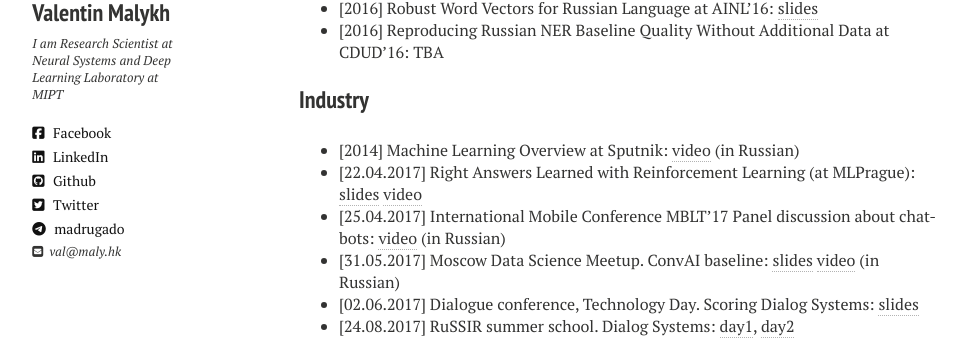
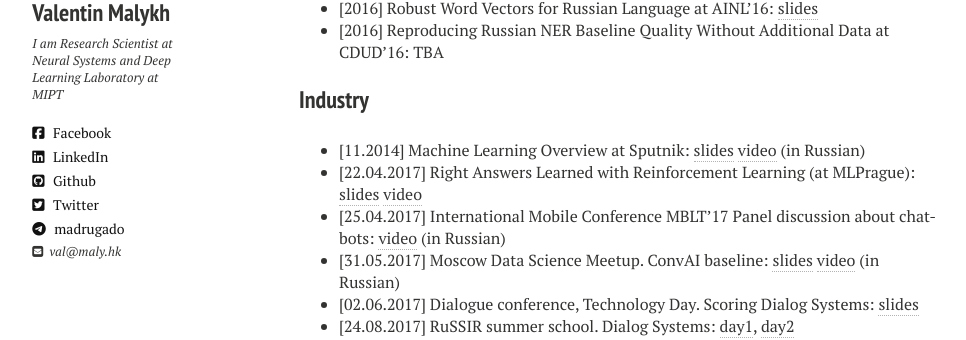
Before and after one commit to madrugado/madrugado.github.io, a Jekyll site: the page built from presentations.md, in a window 1280 px wide. Shown: the part 212-552 px from the top of the page, without its empty margins (21-987 px from the left). Built offline with Jekyll 4.4.1, drawn with Linux system fonts in a browser that asks for light colours; nearby versions of some CDN libraries.

Commit message:
ENH: added slides for Sputnik

```diff
--- a/presentations.md
+++ b/presentations.md
@@ -10,7 +10,7 @@ tagline: A List of Presentations' Materials
 - [2016] Reproducing Russian NER Baseline Quality Without Additional Data at CDUD'16: TBA
 
 ### Industry
-- [2014] Machine Learning Overview at Sputnik: [video](https://www.youtube.com/watch?v=2B7X7HvoWek) (in Russian)
+- [11.2014] Machine Learning Overview at Sputnik: [slides](pdf/Sputnik_seminar2015.pdf) [video](https://www.youtube.com/watch?v=2B7X7HvoWek) (in Russian)
 - [22.04.2017] Right Answers Learned with Reinforcement Learning (at MLPrague): [slides](pdf/MLPrague-presentation.pdf) [video](https://www.youtube.com/watch?v=8xUEC5DStKA)
 - [25.04.2017] International Mobile Conference MBLT'17 Panel discussion about chat-bots: [video](https://www.youtube.com/watch?v=qw80di8SEAA) (in Russian)
 - [31.05.2017] Moscow Data Science Meetup. ConvAI baseline: [slides](pdf/ConAI.io-baseline.pdf) [video](https://www.youtube.com/watch?v=6bpz4dNSXTg) (in Russian)
```
